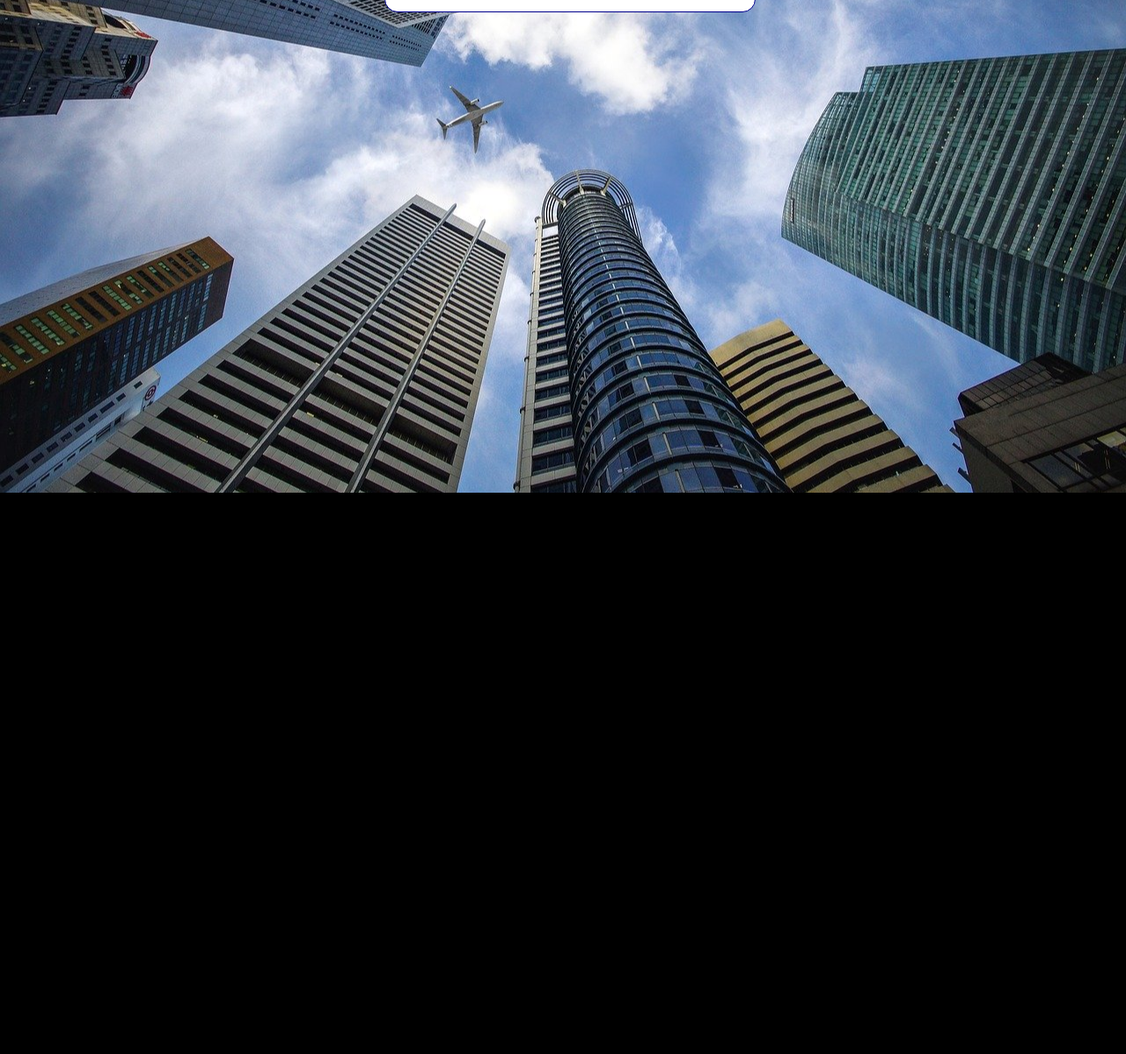
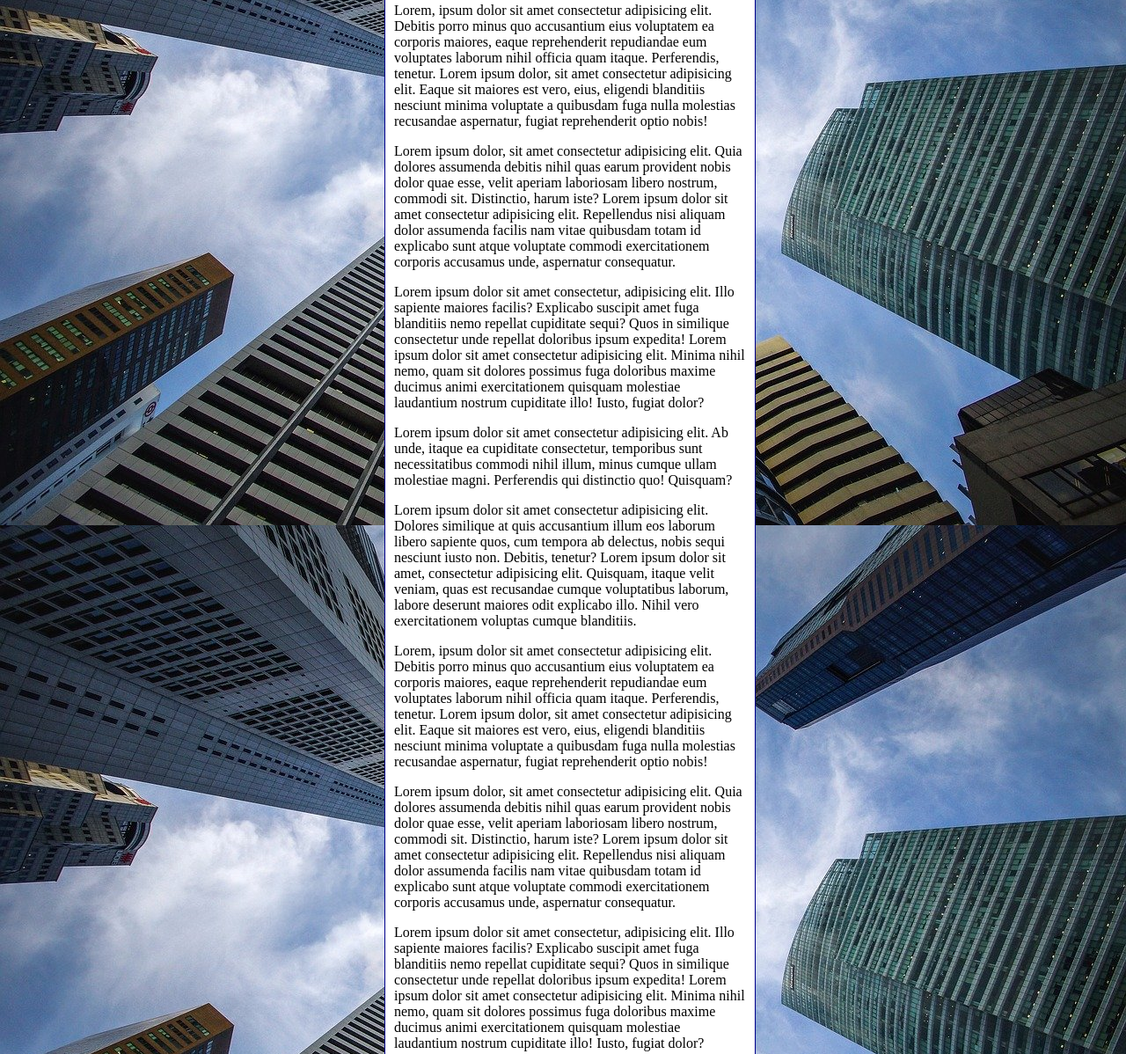
Before and after one commit to Isaacpk1/html5-css3, a plain HTML site: page Exercicios/ex001/fundo006.html in a window 1280 px wide. Shown: the part 256-1454 px from the top of the page at 88% size. Before the commit the page ends 816 px from the top, so only its background shows below. Drawn offline with Linux system fonts and the light colour scheme.

Commit message:
ex001 atualizado

```diff
--- a/Exercicios/ex001/fundo006.html
+++ b/Exercicios/ex001/fundo006.html
@@ -8,11 +8,11 @@
         body{
             height: 100vh;
             width: 100vw;
-            background-color: black;
             background-image: url('imagens/wallpaper002.jpg');
             background-position: center center;
-            background-repeat: no-repeat;
+            background-repeat: repeat-y;
             background-size: cover;
+            background-attachment: fixed;
         }
         main{
             background-color: white;
@@ -20,7 +20,7 @@
             padding: 10px;
             border: 1px solid darkblue;
             border-radius: 15px;
-            width: 400px;
+            max-width: 400px;
         }
     </style>
 </head>
@@ -28,6 +28,20 @@
     <main>
         <h1>Teste de Imagem de fundo</h1>
         <p>Lorem ipsum dolor sit amet consectetur adipisicing elit. Dolores similique at quis accusantium illum eos laborum libero sapiente quos, cum tempora ab delectus, nobis sequi nesciunt iusto non. Debitis, tenetur? Lorem ipsum dolor sit amet, consectetur adipisicing elit. Quisquam, itaque velit veniam, quas est recusandae cumque voluptatibus laborum, labore deserunt maiores odit explicabo illo. Nihil vero exercitationem voluptas cumque blanditiis.</p>
+        <p>Lorem, ipsum dolor sit amet consectetur adipisicing elit. Debitis porro minus quo accusantium eius voluptatem ea corporis maiores, eaque reprehenderit repudiandae eum voluptates laborum nihil officia quam itaque. Perferendis, tenetur. Lorem ipsum dolor, sit amet consectetur adipisicing elit. Eaque sit maiores est vero, eius, eligendi blanditiis nesciunt minima voluptate a quibusdam fuga nulla molestias recusandae aspernatur, fugiat reprehenderit optio nobis!</p>
+        <p>Lorem ipsum dolor, sit amet consectetur adipisicing elit. Quia dolores assumenda debitis nihil quas earum provident nobis dolor quae esse, velit aperiam laboriosam libero nostrum, commodi sit. Distinctio, harum iste? Lorem ipsum dolor sit amet consectetur adipisicing elit. Repellendus nisi aliquam dolor assumenda facilis nam vitae quibusdam totam id explicabo sunt atque voluptate commodi exercitationem corporis accusamus unde, aspernatur consequatur.</p>
+        <p>Lorem ipsum dolor sit amet consectetur, adipisicing elit. Illo sapiente maiores facilis? Explicabo suscipit amet fuga blanditiis nemo repellat cupiditate sequi? Quos in similique consectetur unde repellat doloribus ipsum expedita! Lorem ipsum dolor sit amet consectetur adipisicing elit. Minima nihil nemo, quam sit dolores possimus fuga doloribus maxime ducimus animi exercitationem quisquam molestiae laudantium nostrum cupiditate illo! Iusto, fugiat dolor?</p>
+        <p>Lorem ipsum dolor sit amet consectetur adipisicing elit. Ab unde, itaque ea cupiditate consectetur, temporibus sunt necessitatibus commodi nihil illum, minus cumque ullam molestiae magni. Perferendis qui distinctio quo! Quisquam?</p>
+        <p>Lorem ipsum dolor sit amet consectetur adipisicing elit. Dolores similique at quis accusantium illum eos laborum libero sapiente quos, cum tempora ab delectus, nobis sequi nesciunt iusto non. Debitis, tenetur? Lorem ipsum dolor sit amet, consectetur adipisicing elit. Quisquam, itaque velit veniam, quas est recusandae cumque voluptatibus laborum, labore deserunt maiores odit explicabo illo. Nihil vero exercitationem voluptas cumque blanditiis.</p>
+        <p>Lorem, ipsum dolor sit amet consectetur adipisicing elit. Debitis porro minus quo accusantium eius voluptatem ea corporis maiores, eaque reprehenderit repudiandae eum voluptates laborum nihil officia quam itaque. Perferendis, tenetur. Lorem ipsum dolor, sit amet consectetur adipisicing elit. Eaque sit maiores est vero, eius, eligendi blanditiis nesciunt minima voluptate a quibusdam fuga nulla molestias recusandae aspernatur, fugiat reprehenderit optio nobis!</p>
+        <p>Lorem ipsum dolor, sit amet consectetur adipisicing elit. Quia dolores assumenda debitis nihil quas earum provident nobis dolor quae esse, velit aperiam laboriosam libero nostrum, commodi sit. Distinctio, harum iste? Lorem ipsum dolor sit amet consectetur adipisicing elit. Repellendus nisi aliquam dolor assumenda facilis nam vitae quibusdam totam id explicabo sunt atque voluptate commodi exercitationem corporis accusamus unde, aspernatur consequatur.</p>
+        <p>Lorem ipsum dolor sit amet consectetur, adipisicing elit. Illo sapiente maiores facilis? Explicabo suscipit amet fuga blanditiis nemo repellat cupiditate sequi? Quos in similique consectetur unde repellat doloribus ipsum expedita! Lorem ipsum dolor sit amet consectetur adipisicing elit. Minima nihil nemo, quam sit dolores possimus fuga doloribus maxime ducimus animi exercitationem quisquam molestiae laudantium nostrum cupiditate illo! Iusto, fugiat dolor?</p>
+        <p>Lorem ipsum dolor sit amet consectetur adipisicing elit. Ab unde, itaque ea cupiditate consectetur, temporibus sunt necessitatibus commodi nihil illum, minus cumque ullam molestiae magni. Perferendis qui distinctio quo! Quisquam?</p>
+        <p>Lorem ipsum dolor sit amet consectetur adipisicing elit. Dolores similique at quis accusantium illum eos laborum libero sapiente quos, cum tempora ab delectus, nobis sequi nesciunt iusto non. Debitis, tenetur? Lorem ipsum dolor sit amet, consectetur adipisicing elit. Quisquam, itaque velit veniam, quas est recusandae cumque voluptatibus laborum, labore deserunt maiores odit explicabo illo. Nihil vero exercitationem voluptas cumque blanditiis.</p>
+        <p>Lorem, ipsum dolor sit amet consectetur adipisicing elit. Debitis porro minus quo accusantium eius voluptatem ea corporis maiores, eaque reprehenderit repudiandae eum voluptates laborum nihil officia quam itaque. Perferendis, tenetur. Lorem ipsum dolor, sit amet consectetur adipisicing elit. Eaque sit maiores est vero, eius, eligendi blanditiis nesciunt minima voluptate a quibusdam fuga nulla molestias recusandae aspernatur, fugiat reprehenderit optio nobis!</p>
+        <p>Lorem ipsum dolor, sit amet consectetur adipisicing elit. Quia dolores assumenda debitis nihil quas earum provident nobis dolor quae esse, velit aperiam laboriosam libero nostrum, commodi sit. Distinctio, harum iste? Lorem ipsum dolor sit amet consectetur adipisicing elit. Repellendus nisi aliquam dolor assumenda facilis nam vitae quibusdam totam id explicabo sunt atque voluptate commodi exercitationem corporis accusamus unde, aspernatur consequatur.</p>
+        <p>Lorem ipsum dolor sit amet consectetur, adipisicing elit. Illo sapiente maiores facilis? Explicabo suscipit amet fuga blanditiis nemo repellat cupiditate sequi? Quos in similique consectetur unde repellat doloribus ipsum expedita! Lorem ipsum dolor sit amet consectetur adipisicing elit. Minima nihil nemo, quam sit dolores possimus fuga doloribus maxime ducimus animi exercitationem quisquam molestiae laudantium nostrum cupiditate illo! Iusto, fugiat dolor?</p>
+        <p>Lorem ipsum dolor sit amet consectetur adipisicing elit. Ab unde, itaque ea cupiditate consectetur, temporibus sunt necessitatibus commodi nihil illum, minus cumque ullam molestiae magni. Perferendis qui distinctio quo! Quisquam?</p>
 <style></style>    </main>
 </body>
 </html>
```
